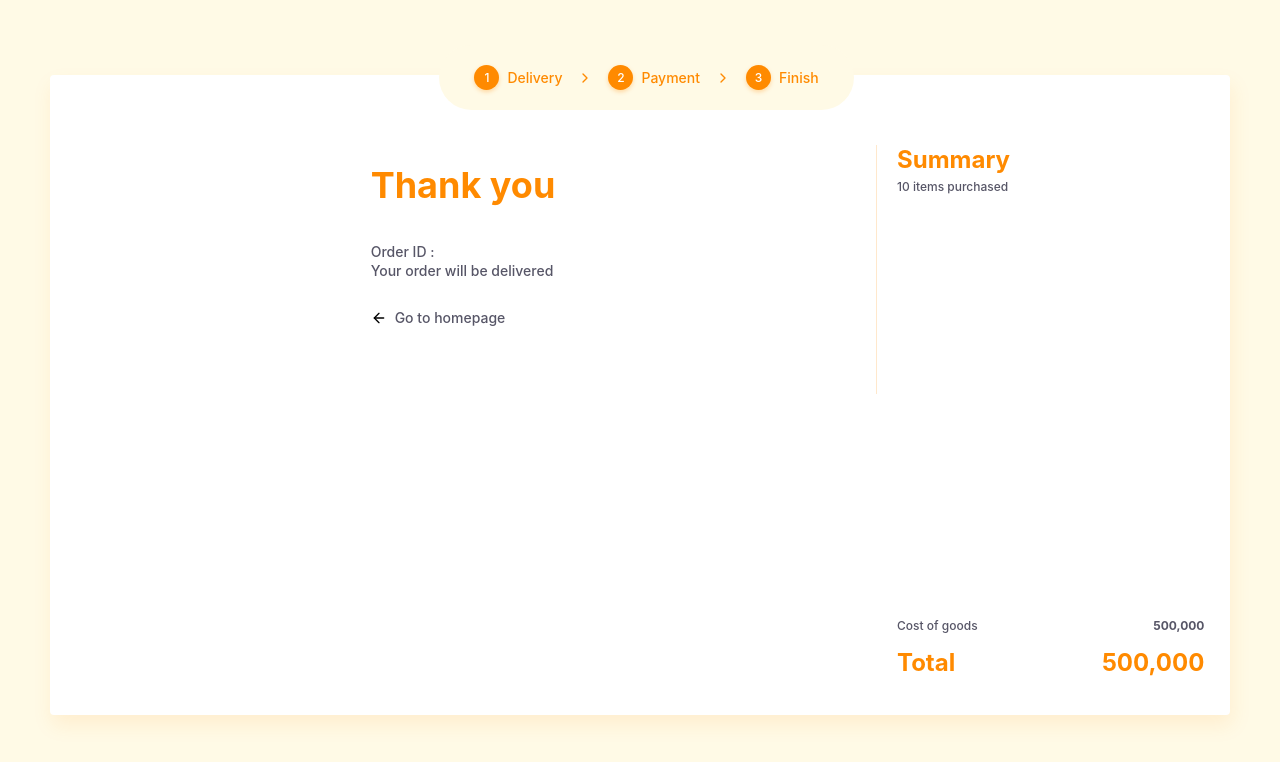
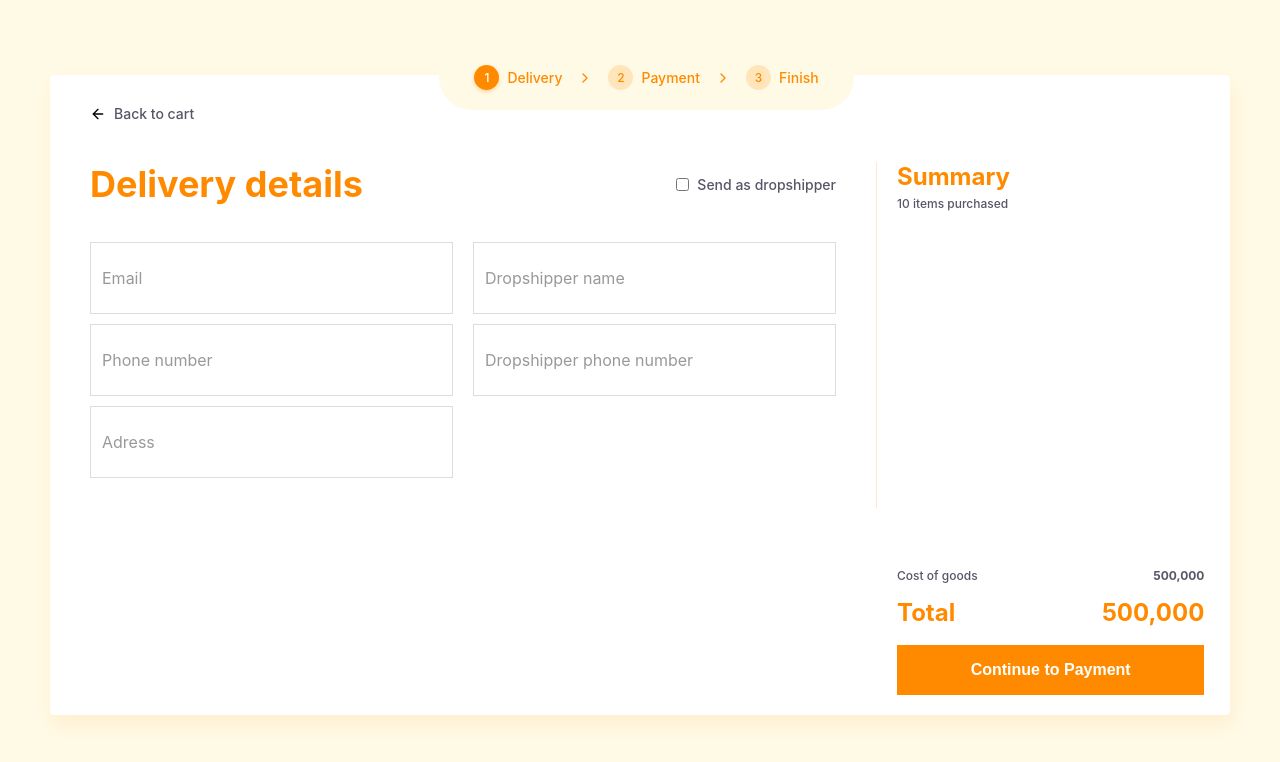
Before and after one commit to albarkahdev/jakmall-checkout-page, a React (Create React App) app: page / in a window 1280 px wide. Shown: the top 762 px of the page. Built offline with nearby package versions, Linux system fonts and the light colour scheme.

Commit message:
load store

```diff
--- a/src/modules/completeCheckout/components/BoxCompleteCheckout.js
+++ b/src/modules/completeCheckout/components/BoxCompleteCheckout.js
@@ -32,11 +32,12 @@ const listCost = [
 ];
 
 const BoxCompleteCheckout = () => {
-  const { orderId, shipment } = useStoreCheckout();
+  const { orderId, shipment, resetStoreCheckout } = useStoreCheckout();
   const [listCost, totalCost] = useListCostAndTotal();
   const [listAdditionalSummary] = useListAdditionalSummary({ isShowAll: true });
   let descriptionShipmentProvider =
     generateDescriptionByShipmentProvider(shipment.provider);
+
 
   return (
     <BoxContent>
@@ -56,6 +57,7 @@ const BoxCompleteCheckout = () => {
             <BoxNavigation
               label="Go to homepage"
               leftPadding={0}
+              onClick={resetStoreCheckout}
             />
           </BoxOrderDescription>
         </BoxCenter>
--- a/src/modules/delivery/components/BoxDelivery.js
+++ b/src/modules/delivery/components/BoxDelivery.js
@@ -1,4 +1,4 @@
-import { useRef, useEffect, useMemo } from 'react';
+import { useRef, useEffect } from 'react';
 import { useForm } from 'react-hook-form';
 
 import BoxContent from "../../../ui/BoxContent/BoxContent";
@@ -11,10 +11,11 @@ import BoxFormAndSummary from "../../../ui/BoxFormAndSummary/BoxFormAndSummary";
 import { usePrettyPrintedState } from "../../../hooks/usePrettyPrintedState";
 import useStoreCheckout from '../../../stores/storeCheckout';
 import { useListCostAndTotal } from '../../../hooks/useListCostAndTotal';
+import { useLoadStoreDeliveryDetails } from '../hooks/useLoadStoreDeliveryDetails';
 
 const BoxDelivery = () => {
 	const [submitValue, setSubmitValue] = usePrettyPrintedState();
-  const { register, formState: { errors }, handleSubmit } = useForm();
+  const { register, formState: { errors }, handleSubmit, getValues, reset } = useForm();
   const {
     deliveryDetails,
     setInputErrors,
@@ -25,6 +26,8 @@ const BoxDelivery = () => {
   const isDropshipper = deliveryDetails.isDropshipper;
   const [listCost, totalCost] = useListCostAndTotal();
 
+  useLoadStoreDeliveryDetails({ reset });
+
   useEffect(() => {
     setInputErrors(errors);
   }, [errors]);
@@ -32,17 +35,15 @@ const BoxDelivery = () => {
 	const onSubmit = (data) => {
 		console.log(JSON.stringify(data));
 		setSubmitValue(data);
-    setFinishedStep([1, 2]);
-    setCurrentStep(2);
 	}
+
 	const formRef = useRef(null)
 
 	const submit = () => {
-		if (formRef.current) {
-			formRef.current.dispatchEvent(
-				new Event('submit', { cancelable: true, bubbles: true })
-			)
-		}
+    const valuesForm = getValues();
+    setFinishedStep([1, 2]);
+    setCurrentStep(2);
+    setDeliveryDetail({...valuesForm})
 	};
 
   const handleCheckboxDropshipper = () => {
--- a/src/modules/delivery/components/DetailsFormGroup.js
+++ b/src/modules/delivery/components/DetailsFormGroup.js
@@ -14,6 +14,7 @@ const DetailsFormGroup = ({ register }) => {
   return (
     <Wrapper>
       <TextInput
+        inputKey="email"
         label="Email"
         typeInput="email"
         register={register}
@@ -24,10 +25,11 @@ const DetailsFormGroup = ({ register }) => {
             message: "Email is invalid."
           },
         }}
-        error={inputErrors?.["Email"]?.message || ""}
+        error={inputErrors?.["email"]?.message || ""}
       />
       <Space v={10} />
       <TextInput
+        inputKey="phone"
         label="Phone number"
         typeInput="tel"
         register={register}
@@ -46,10 +48,11 @@ const DetailsFormGroup = ({ register }) => {
             message: "Max length phone number is 20"
           },
         }}
-        error={inputErrors?.["Phone number"]?.message || ""}
+        error={inputErrors?.["phone"]?.message || ""}
       />
       <Space v={10} />
       <TextInput
+        inputKey="deliveryAddress"
         label="Adress"
         typeInput="text"
         register={register}
@@ -60,7 +63,7 @@ const DetailsFormGroup = ({ register }) => {
             message: "Max length address is 120"
           },
         }}
-        error={inputErrors?.["Adress"]?.message || ""}
+        error={inputErrors?.["deliveryAddress"]?.message || ""}
       />
     </Wrapper>
   )
--- a/src/modules/delivery/components/DropshipperFormGroup.js
+++ b/src/modules/delivery/components/DropshipperFormGroup.js
@@ -15,6 +15,7 @@ const DropshipperFormGroup = ({ register }) => {
   return (
     <Wrapper>
       <TextInput
+        inputKey="dropshipperName"
         label="Dropshipper name"
         typeInput="text"
         register={register}
@@ -24,11 +25,12 @@ const DropshipperFormGroup = ({ register }) => {
             message: "Name is required",
           },
         }}
-        error={inputErrors?.["Dropshipper name"]?.message || ""}
+        error={inputErrors?.["dropshipperName"]?.message || ""}
         disabled={!isDropshipper}
       />
       <Space v={10} />
       <TextInput
+        inputKey="dropshipperPhone"
         label="Dropshipper phone number"
         typeInput="tel"
         register={register}
@@ -50,7 +52,7 @@ const DropshipperFormGroup = ({ register }) => {
             message: "Max length phone number is 20"
           },
         }}
-        error={inputErrors?.["Dropshipper phone number"]?.message || ""}
+        error={inputErrors?.["dropshipperPhone"]?.message || ""}
         disabled={!isDropshipper}
       />
     </Wrapper>
--- /dev/null
+++ b/src/modules/delivery/hooks/useLoadStoreDeliveryDetails.js
@@ -0,0 +1,13 @@
+import { useEffect } from "react";
+
+import useStoreCheckout from "../../../stores/storeCheckout";
+
+export const useLoadStoreDeliveryDetails = ({ reset }) => {
+  const { getCurrentDeliveryDetails } = useStoreCheckout();
+
+  useEffect(() => {
+    let defaultValues = getCurrentDeliveryDetails();
+    reset({ ...defaultValues });
+
+  }, []);
+}
--- a/src/modules/payment/components/BoxPayment.js
+++ b/src/modules/payment/components/BoxPayment.js
@@ -62,10 +62,15 @@ const BoxPayment = () => {
     }
   };
 
+  const handleBack = () => {
+    setCurrentStep(1);
+  }
+
   return (
     <BoxContent>
       <BoxNavigation
         label="Back to delivery"
+        onClick={handleBack}
       />
       <BoxFormAndSummary>
         <BoxForm>
--- a/src/stores/storeCheckout.js
+++ b/src/stores/storeCheckout.js
@@ -2,9 +2,8 @@ import { create } from 'zustand';
 import { persist } from 'zustand/middleware';
 
 const initialValue = {
-  currentStep: 3,
-  finishedStep: [1, 2, 3],
-  totalPayment: 0,
+  currentStep: 1,
+  finishedStep: [1],
   costOfGoods: 500_000,
   deliveryDetails: {
     email: "",
@@ -24,18 +23,16 @@ const initialValue = {
 };
 
 const useStoreCheckout = create(
-
-    (set) => ({
+  persist(
+    (set, get) => ({
       currentStep: initialValue.currentStep,
       setCurrentStep: (v) => set({ currentStep: v }),
 
       finishedStep: initialValue.finishedStep,
       setFinishedStep: (v) => set({ finishedStep: v }),
 
-      totalPayment: initialValue.totalPayment,
-      setTotalPayment: (v) => set({ totalPayment: v }),
-
       deliveryDetails: initialValue.deliveryDetails,
+      getCurrentDeliveryDetails: () => get().deliveryDetails,
       setDeliveryDetail: (v) => set((prevState) =>
         ({ deliveryDetails: {...prevState.deliveryDetails, ...v } })
       ),
@@ -53,7 +50,13 @@ const useStoreCheckout = create(
 
       inputErrors: initialValue.inputErrors,
       setInputErrors: (v) => set({ inputErrors: v }),
-    })
+
+      resetStoreCheckout: () => set({ ...initialValue }),
+    }),
+    {
+      name: "checkout-storage"
+    }
+  )
 );
 
 export default useStoreCheckout;
--- a/src/ui/BoxNavigation/BoxNavigation.js
+++ b/src/ui/BoxNavigation/BoxNavigation.js
@@ -11,9 +11,9 @@ const Wrapper = styled.div`
   cursor: pointer;
 `;
 
-const BoxNavigation = ({ label, leftPadding = 40 }) => {
+const BoxNavigation = ({ label, leftPadding = 40, onClick = () => null }) => {
   return (
-    <Wrapper leftPadding={leftPadding}>
+    <Wrapper leftPadding={leftPadding} onClick={onClick}>
       {label !== "" && <FiArrowLeft color='black' />}
       <Space h={4} />
       <Text type='black-large'>{label}</Text>
--- a/src/ui/TextInput/TextInput.js
+++ b/src/ui/TextInput/TextInput.js
@@ -70,6 +70,7 @@ const XIcon = styled(FiX)`
 `;
 
 const TextInput = ({
+    inputKey,
     type,
     typeInput,
     label,
@@ -118,7 +119,7 @@ const TextInput = ({
         type={typeInput}
         onChange={handleTextChange}
         {...register(
-          label,
+          inputKey,
           {
             onChange: handleTextChange,
             ...validation,
```
